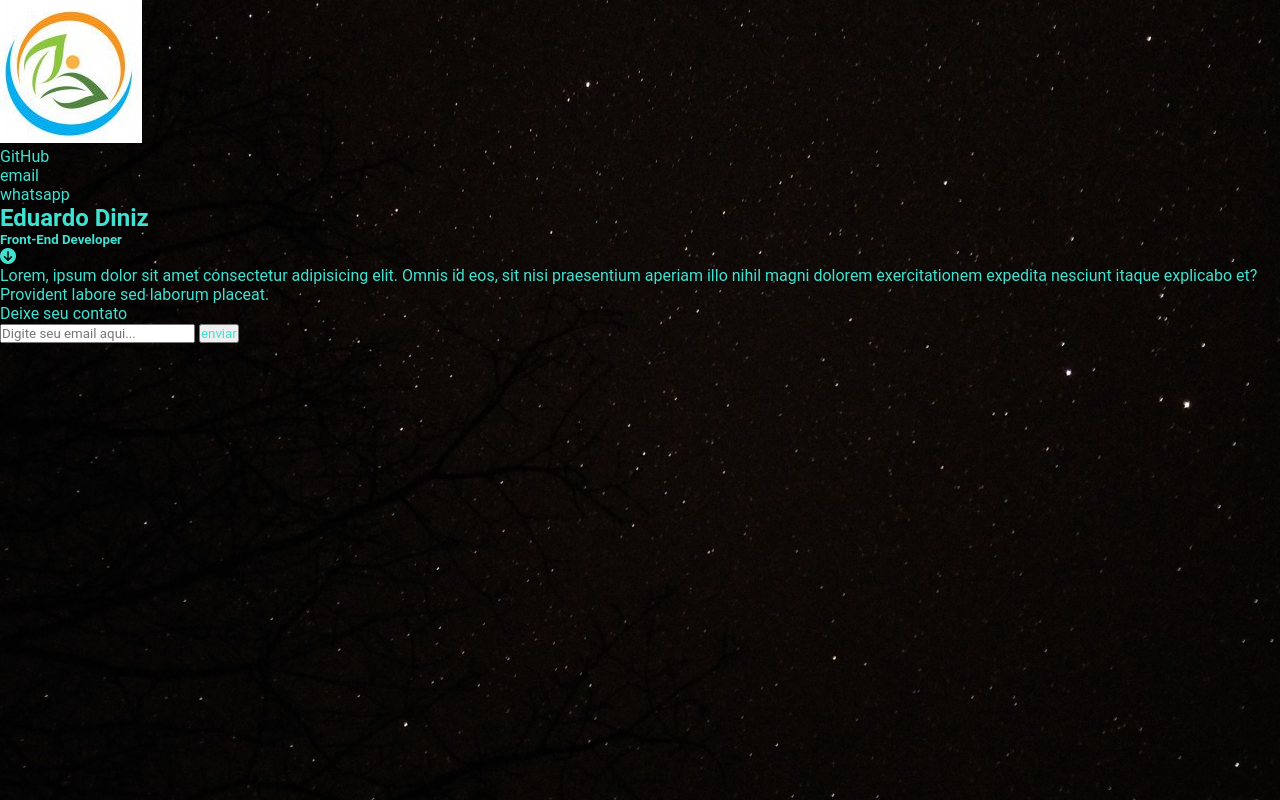
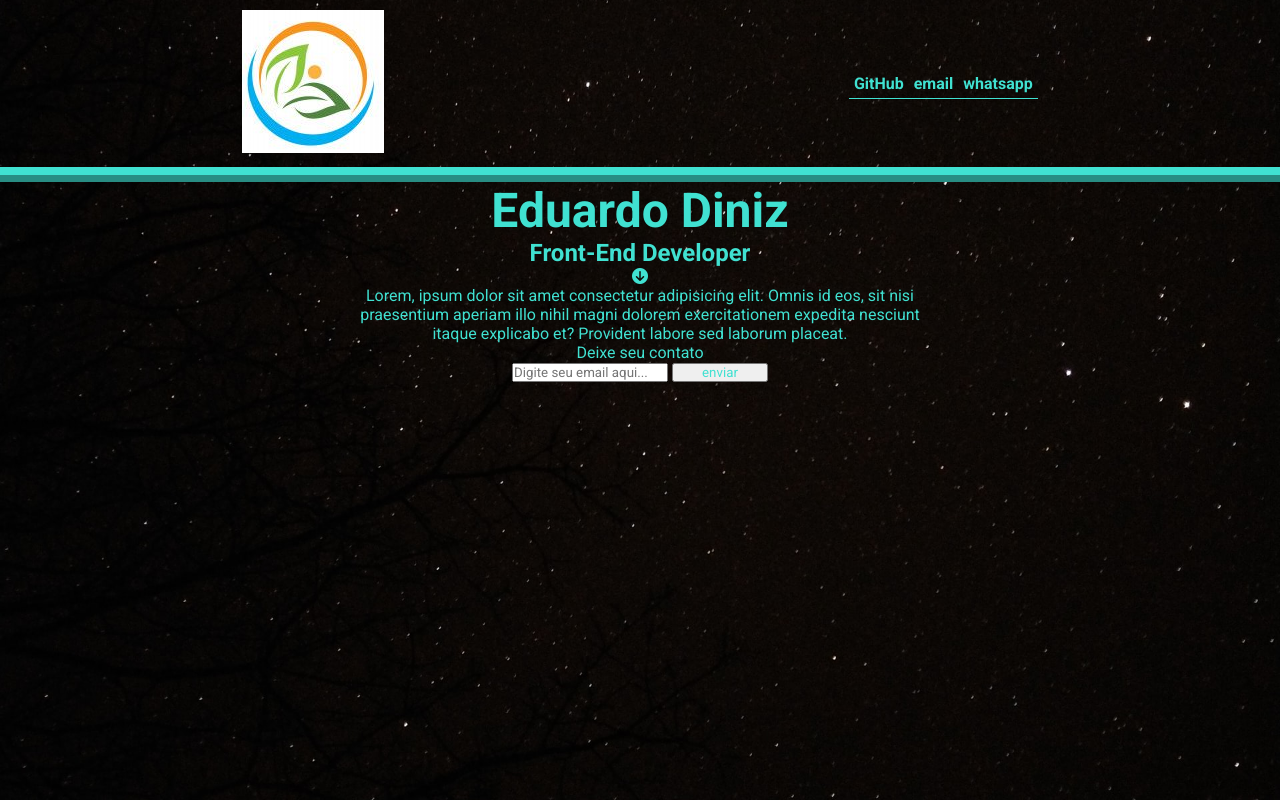
Before and after one commit to Eduardodiniz05/hiring-portifolio, a plain HTML site: page index.html in a window 1280 px wide. Drawn offline with Linux system fonts and the light colour scheme.

Commit message:
continuando alteração dos estilos do projeto

```diff
--- a/index.html
+++ b/index.html
@@ -5,7 +5,14 @@
     <meta http-equiv="X-UA-Compatible" content="IE=edge">
     <meta name="viewport" content="width=device-width, initial-scale=1.0">
     <title>Eduardo Diniz</title>
+
+        <!-- googleFonts Link -->
+    <link rel="preconnect" href="https://fonts.googleapis.com">
+<link rel="preconnect" href="https://fonts.gstatic.com" crossorigin>
+<link href="https://fonts.googleapis.com/css2?family=Lato:ital,wght@0,100;0,300;0,400;0,700;0,900;1,100;1,300;1,400;1,700;1,900&family=Roboto:wght@300;400;500;700&display=swap" rel="stylesheet">
+        <!-- FontsAwsome Link -->
     <link rel="stylesheet" href="https://cdnjs.cloudflare.com/ajax/libs/font-awesome/6.1.1/css/all.min.css" integrity="sha512-KfkfwYDsLkIlwQp6LFnl8zNdLGxu9YAA1QvwINks4PhcElQSvqcyVLLD9aMhXd13uQjoXtEKNosOWaZqXgel0g==" crossorigin="anonymous" referrerpolicy="no-referrer" />
+        <!-- CSS Styles -->
     <link rel="stylesheet" href="style.css">
 </head>
 <body>
@@ -30,9 +37,8 @@
                     <h1>Eduardo Diniz</h1>
                     <h5>Front-End Developer</h5>
                 </div>
-            </section>
-            <div class="arrow">
-                <i class="fa-solid fa-circle-arrow-down"></i>
+                <div class="arrow">
+                    <i class="fa-solid fa-circle-arrow-down"></i>
             </div>
             <div id="about">
                 <p>Lorem, ipsum dolor sit amet consectetur adipisicing elit. Omnis id eos, sit nisi praesentium aperiam illo nihil magni dolorem exercitationem expedita nesciunt itaque explicabo et? Provident labore sed laborum placeat.</p>
@@ -46,6 +52,7 @@
                     <input type="text" name="" placeholder="Digite seu email aqui..." id="">
                     <button type="submit">enviar</button>
                 </form>
+            </section>
 
             </div>
         </main>
--- a/style.css
+++ b/style.css
@@ -1,3 +1,5 @@
+@import url('https://fonts.googleapis.com/css2?family=Lato:ital,wght@0,100;0,300;0,400;0,700;0,900;1,100;1,300;1,400;1,700;1,900&family=Roboto:wght@300;400;500;700&display=swap');
+
 * {
     font-family: 'Lato', sans-serif;
     font-family: 'Roboto', sans-serif;
@@ -12,10 +14,48 @@ body {
     background-size: cover;
 }
 
-ul {
-    list-style: none;
+header {
+    display: flex;
+    justify-content: space-around;
+    align-items: center;
+    padding: 10px;
+    border-bottom: 15px ridge #40E1D1 ;
+}
+header ul li {
+    padding: 5px;
+    border-bottom: 1px solid #40E1D1;
 }
 
 a {
     text-decoration: none;
+    font-weight: 700;
 }
+ul {
+    list-style: none;
+    display: flex;
+}
+
+
+.container {
+    text-align: center;
+}
+.container .name h1 {
+    font-size:  3em;;
+}
+.container .name h5 {
+    font-size: 1.5em;
+}
+
+#about p {
+    max-width: 600px;
+    margin: 0 auto;
+}
+
+.form {
+    width: 50%;
+    margin: 0 auto;
+}
+
+.form button {
+    width: 15%;
+}
```
